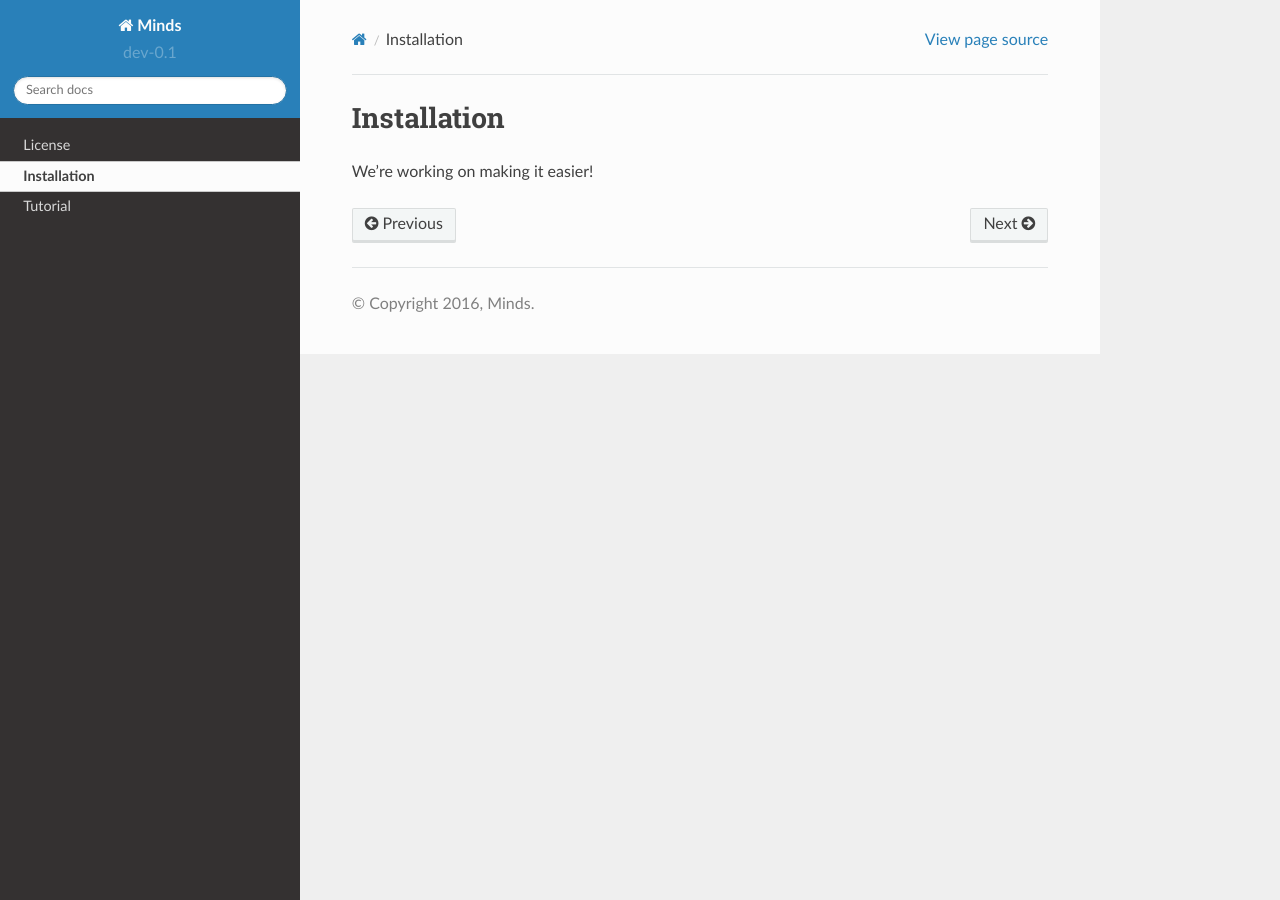
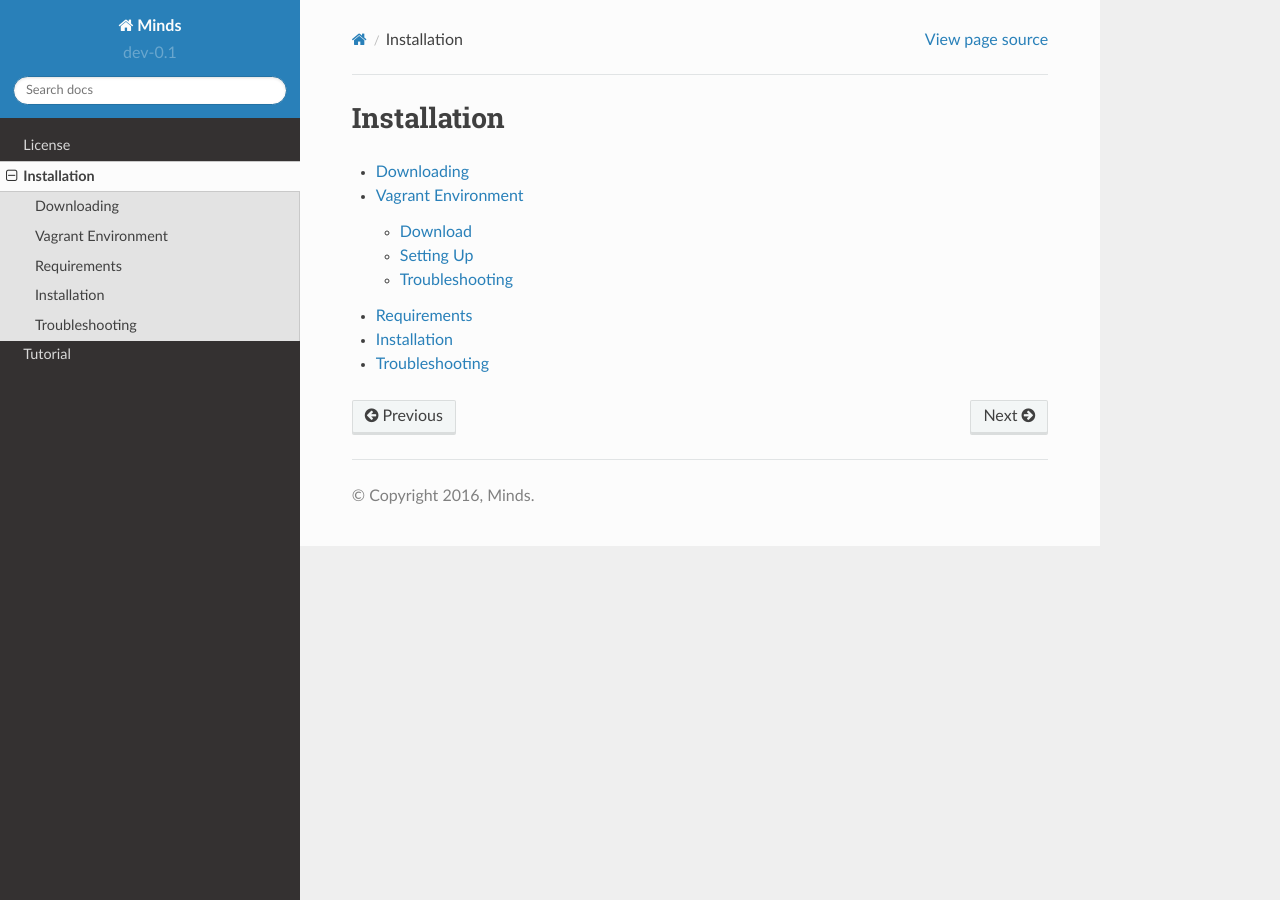
Before and after one commit to Minds/ORG, a Sphinx documentation site: the page built from docs/source/install.rst, in a window 1280 px wide. Built offline with Sphinx 7.4.7 and the Read the Docs theme 2.0.0, drawn with Linux system fonts in a browser that asks for light colours.

Commit message:
(docs): create base structure and draft vagrant page

```diff
--- a/docs/source/index.rst
+++ b/docs/source/index.rst
@@ -4,7 +4,7 @@
    contain the root `toctree` directive.
 
 Welcome to the Minds developer docs!
-=================================
+====================================
 
 Contents:
 
--- a/docs/source/install.rst
+++ b/docs/source/install.rst
@@ -1,5 +1,12 @@
-############
+============
 Installation
-############
+============
 
-We're working on making it easier!
+.. toctree::
+   :maxdepth: 2
+
+   install/download
+   install/vagrant
+   install/requirements
+   install/installation
+   install/troubleshooting
--- /dev/null
+++ b/docs/source/install/download.rst
@@ -0,0 +1,5 @@
+===========
+Downloading
+===========
+
+TK forking and cloning from github
--- /dev/null
+++ b/docs/source/install/troubleshooting.rst
@@ -0,0 +1,7 @@
+===============
+Troubleshooting
+===============
+
+TK issues when installing
+
+TK link to vagrant's troubleshooting section
```
Also changed, not shown: docs/source/install/installation.rst (added, +7 -0 lines), docs/source/install/requirements.rst (added, +9 -0 lines), docs/source/install/vagrant.rst (added, +42 -0 lines).
